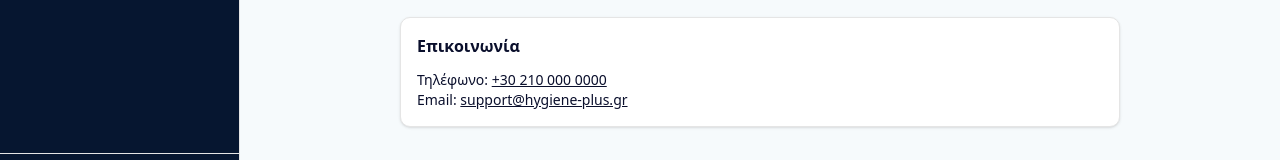
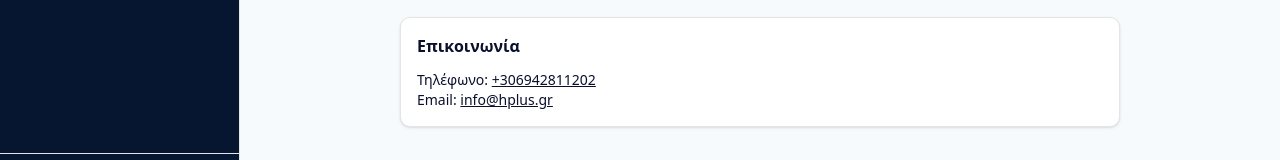
Before and after one commit to igorzgk/excel-delivery, a Next.js app: page /support in a window 1280 px wide. Shown: the part 472-632 px from the top of the page. Built offline with nearby package versions, Linux system fonts and the light colour scheme; no server answers; sample sign-in values are in the browser's storage.

Commit message:
Project updates

```diff
--- a/src/app/(user)/support/page.tsx
+++ b/src/app/(user)/support/page.tsx
@@ -136,8 +136,8 @@
       <section className="rounded-[var(--radius)] border border-[color:var(--border)] bg-[color:var(--card)] shadow-sm p-4">
         <h2 className="font-semibold mb-3">Επικοινωνία</h2>
         <p className="text-sm">
-          Τηλέφωνο: <a className="underline" href="tel:+302100000000">+30 210 000 0000</a><br />
-          Email: <a className="underline" href="mailto:support@hygiene-plus.gr">support@hygiene-plus.gr</a>
+          Τηλέφωνο: <a className="underline" href="tel:+306942811202">+306942811202</a><br />
+          Email: <a className="underline" href="mailto:info@hplus.gr">info@hplus.gr</a>
         </p>
       </section>
     </div>
```
